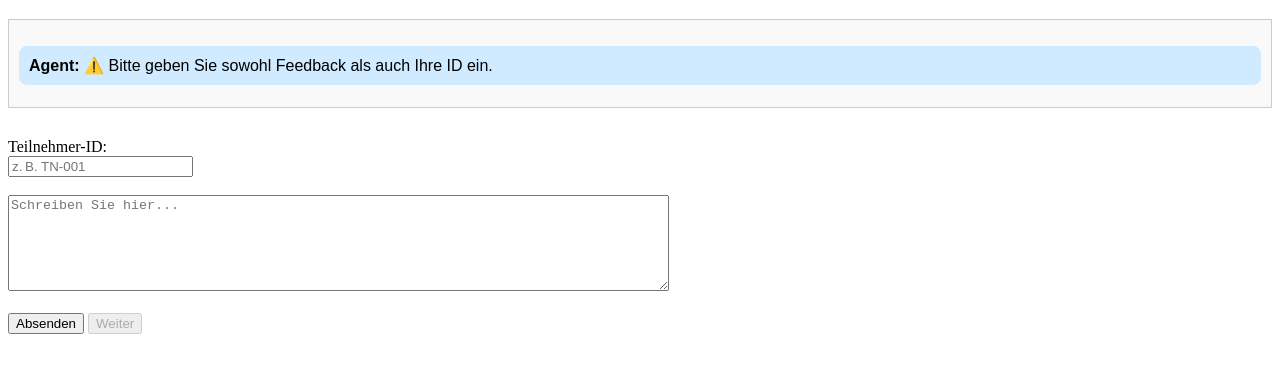
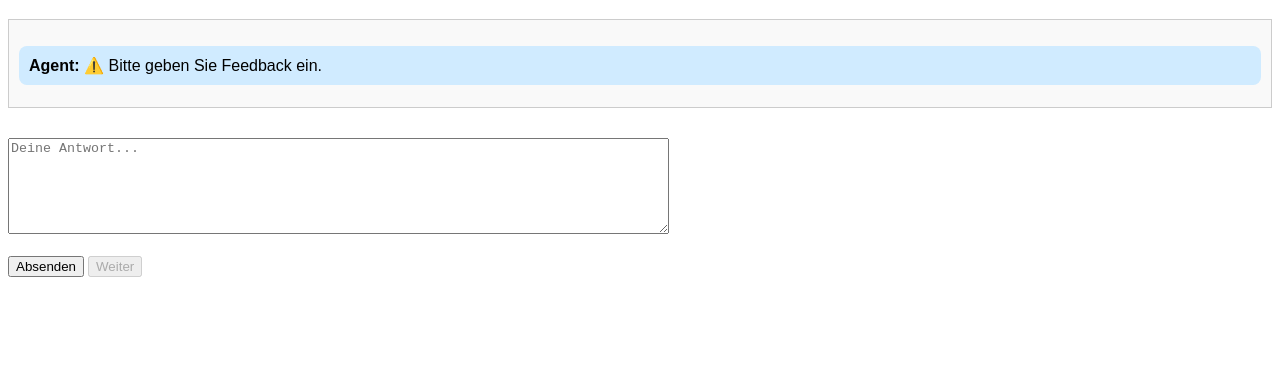
Before and after one commit to Melissaoezsoy/gpt-mongodb-server, a website: page index.html in a window 1280 px wide. Both pictures are taken after a click on the button "Absenden". Shown: the part 61-434 px from the top of the page. Drawn offline with Linux system fonts and the light colour scheme.

Commit message:
Update index.html

```diff
--- a/index.html
+++ b/index.html
@@ -34,10 +34,7 @@
   <div id="verlauf"></div>
 
   <!-- Eingabefelder danach -->
-  <label for="teilnehmerId">Teilnehmer-ID:</label><br>
-  <input type="text" id="teilnehmerId" placeholder="z. B. TN-001"><br><br>
-
-  <textarea id="feedback" rows="6" cols="80" placeholder="Schreiben Sie hier..."></textarea><br><br>
+  <textarea id="feedback" rows="6" cols="80" placeholder="Deine Antwort..."></textarea><br><br>
   <button id="sendenBtn" onclick="senden()">Absenden</button>
   <button id="weiterBtn" onclick="goToNext()" disabled>Weiter</button>
 
@@ -66,13 +63,12 @@
 
     async function senden() {
       const feedback = document.getElementById("feedback").value;
-      const userId = document.getElementById("teilnehmerId").value;
       const verlaufBox = document.getElementById("verlauf");
       const sendenBtn = document.getElementById("sendenBtn");
       const weiterBtn = document.getElementById("weiterBtn");
 
-      if (!feedback.trim() || !userId.trim()) {
-        verlaufBox.innerHTML += `<p class="msg agent"><strong>Agent:</strong> ⚠️ Bitte geben Sie sowohl Feedback als auch Ihre ID ein.</p>`;
+      if (!feedback.trim()) {
+        verlaufBox.innerHTML += `<p class="msg agent"><strong>Agent:</strong> ⚠️ Bitte geben Sie Feedback ein.</p>`;
         return;
       }
 
@@ -92,7 +88,7 @@
         const res = await fetch("/save-feedback", {
           method: "POST",
           headers: { "Content-Type": "application/json" },
-          body: JSON.stringify({ userId, feedback, messages: verlauf })
+          body: JSON.stringify({ feedback, messages: verlauf })
         });
 
         if (!res.ok) throw new Error("Serverfehler");
```
